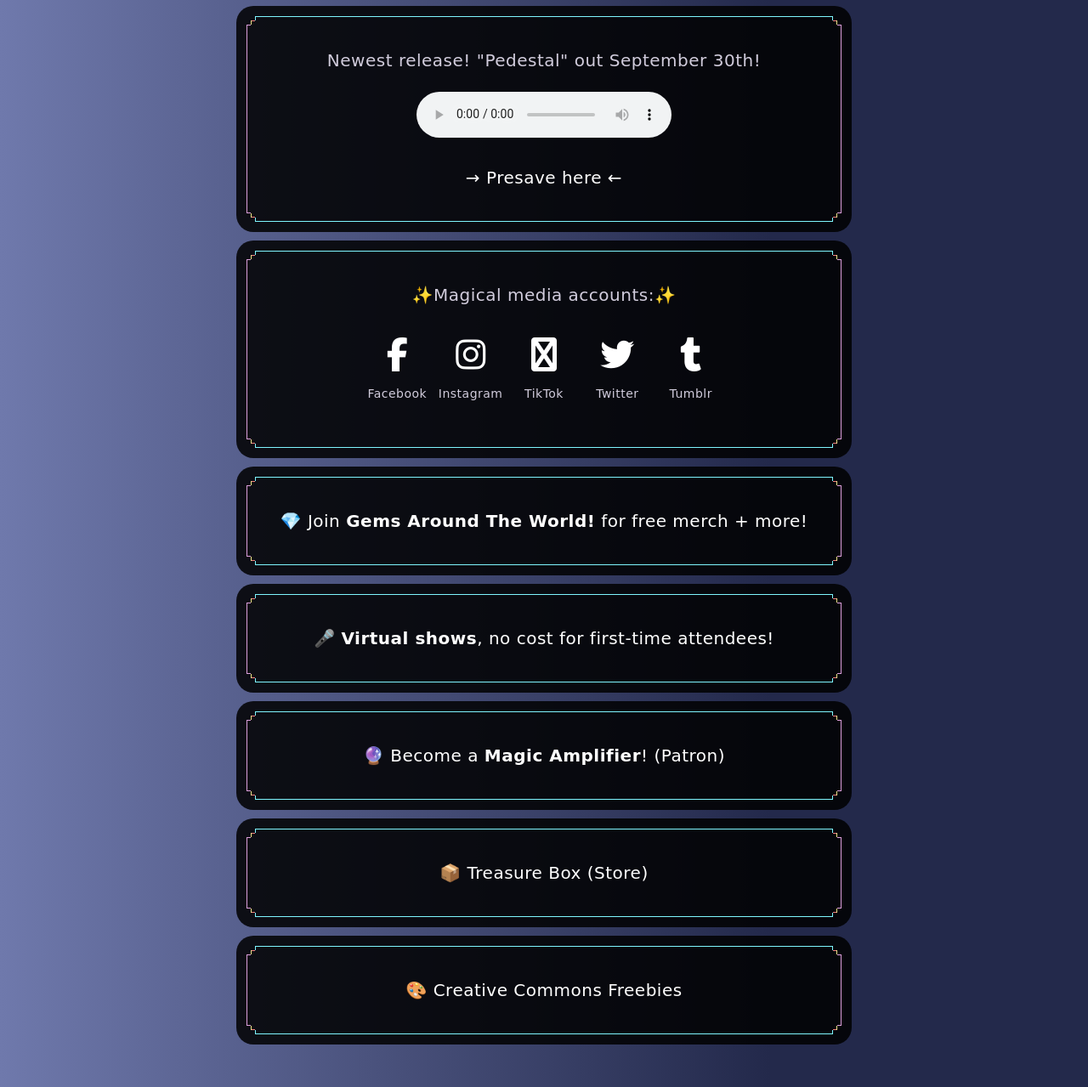
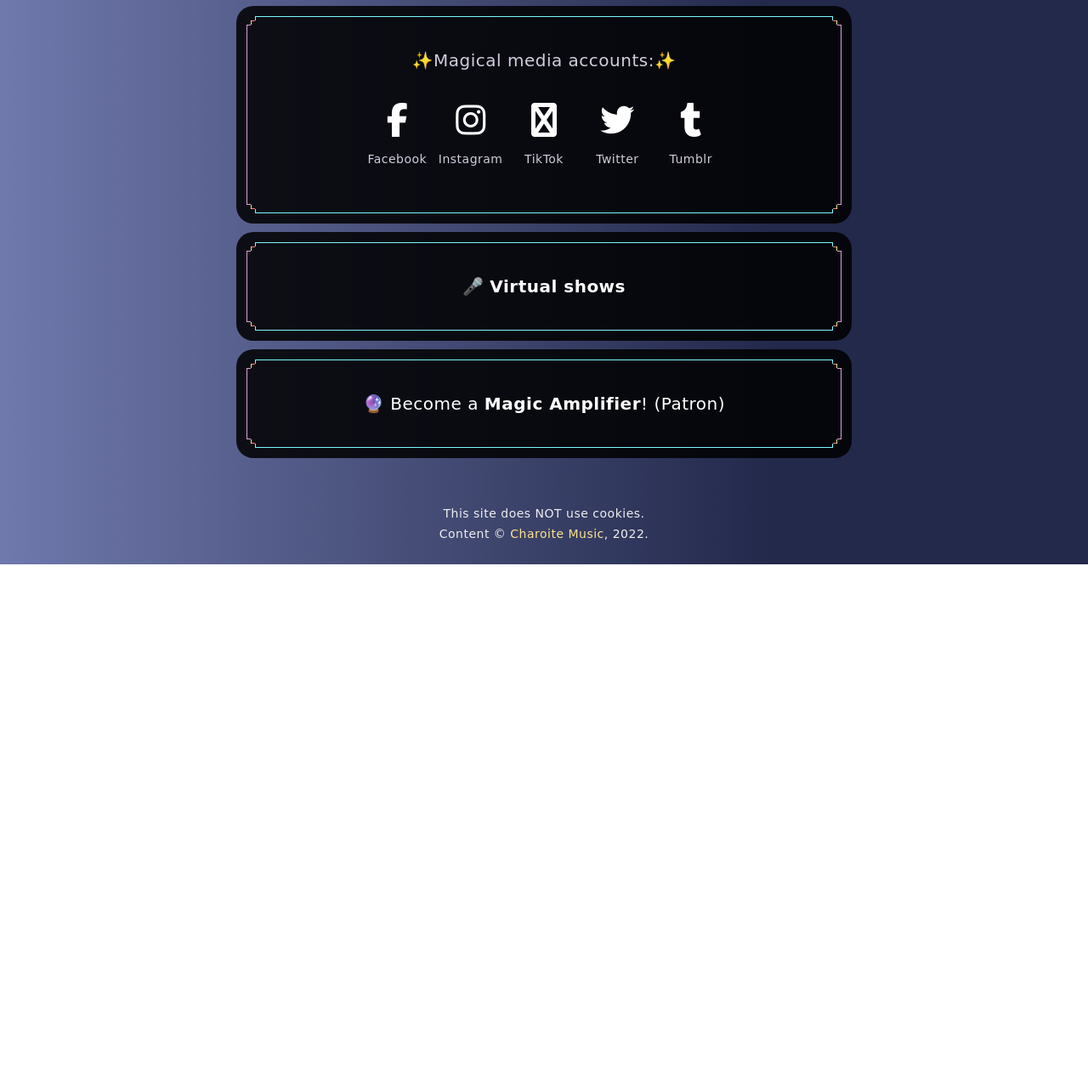
Before and after one commit to charoitemusic/website, a plain HTML site: page linktree.html in a window 1280 px wide. Shown: the part 481-1760 px from the top of the page at 85% size. After the commit the page ends 1145 px from the top, so only its background shows below. Drawn offline with Linux system fonts and the light colour scheme; a web font is replaced by a local one.

Commit message:
Update linktree.html

```diff
--- a/linktree.html
+++ b/linktree.html
@@ -299,27 +299,6 @@ footer p{
 <main>
   <div class="stair-deco-container container">
     <div class="stair-deco-content">
-      <p>Newest release! "Pedestal" out September 30th!</p>
-      <p><audio controls>
-        <source src="Pedestal.mp3" type="audio/mpeg">
-      Your browser does not support the audio element.
-      </audio></p>
-      <p><a alt="Presave" rel="noreferrer" href="https://distrokid.com/hyperfollow/charoite/pedestal" target="_blank">→ Presave here ←</a></p>
-    </div><br />
-    <div class="stair-deco-outer-left"></div>
-    <div class="stair-deco-outer-right"></div>
-    <div class="stair-deco-mid-left"></div>
-    <div class="stair-deco-mid-right"></div>
-    <div class="stair-deco-mid-top"></div>
-    <div class="stair-deco-mid-bottom"></div>
-    <div class="stair-deco-inner-top"></div>
-    <div class="stair-deco-inner-bottom"></div>
-  </div>
-</main>
-
-<main>
-  <div class="stair-deco-container container">
-    <div class="stair-deco-content">
       <p>✨Magical media accounts:✨</p>
       <div class="linkscontainer">
         <div class="artistlinks">
@@ -358,23 +337,7 @@ footer p{
 <main>
   <div class="stair-deco-container container">
     <div class="stair-deco-content">
-      <p><a target="_blank" rel="noreferrer" href="https://www.facebook.com/groups/397995825660532">💎 Join <b>Gems Around The World!</b> for free merch + more!</a></p>
-    </div>
-    <div class="stair-deco-outer-left"></div>
-    <div class="stair-deco-outer-right"></div>
-    <div class="stair-deco-mid-left"></div>
-    <div class="stair-deco-mid-right"></div>
-    <div class="stair-deco-mid-top"></div>
-    <div class="stair-deco-mid-bottom"></div>
-    <div class="stair-deco-inner-top"></div>
-    <div class="stair-deco-inner-bottom"></div>
-  </div>
-</main>
-
-<main>
-  <div class="stair-deco-container container">
-    <div class="stair-deco-content">
-      <p><a target="_blank" rel="noreferrer" href="https://www.eventbrite.com/o/charoite-music-45108100773"> ‍🎤 <b>Virtual shows</b>, no cost for first-time attendees! </a></p>
+      <p><a target="_blank" rel="noreferrer" href="https://www.eventbrite.com/o/charoite-music-45108100773"> ‍🎤 <b>Virtual shows</b></a></p>
     </div>
     <div class="stair-deco-outer-left"></div>
     <div class="stair-deco-outer-right"></div>
@@ -403,38 +366,6 @@ footer p{
   </div>
 </main>
 
-<main>
-  <div class="stair-deco-container container">
-    <div class="stair-deco-content">
-      <p><a target="_blank" rel="noreferrer" href="https://store73751219.company.site/">📦 Treasure Box (Store)</a></p>
-    </div>
-    <div class="stair-deco-outer-left"></div>
-    <div class="stair-deco-outer-right"></div>
-    <div class="stair-deco-mid-left"></div>
-    <div class="stair-deco-mid-right"></div>
-    <div class="stair-deco-mid-top"></div>
-    <div class="stair-deco-mid-bottom"></div>
-    <div class="stair-deco-inner-top"></div>
-    <div class="stair-deco-inner-bottom"></div>
-  </div>
-</main>
-
-<main>
-  <div class="stair-deco-container container">
-    <div class="stair-deco-content">
-      <p><a target="_blank" rel="noreferrer" href="https://drive.google.com/file/d/1fncZmqZtWTXdirJh96ygLYvZRYcxhlr0/view?usp=sharing">🎨 Creative Commons Freebies</a></p>
-    </div>
-    <div class="stair-deco-outer-left"></div>
-    <div class="stair-deco-outer-right"></div>
-    <div class="stair-deco-mid-left"></div>
-    <div class="stair-deco-mid-right"></div>
-    <div class="stair-deco-mid-top"></div>
-    <div class="stair-deco-mid-bottom"></div>
-    <div class="stair-deco-inner-top"></div>
-    <div class="stair-deco-inner-bottom"></div>
-  </div>
-</main>
-
   <footer>
     <p>This site does NOT use cookies.<br>Content © <a href="https://charoitemusic.com" target="_blank" rel="noreferrer">Charoite Music</a>, 2022.</p>
   </footer>
```
